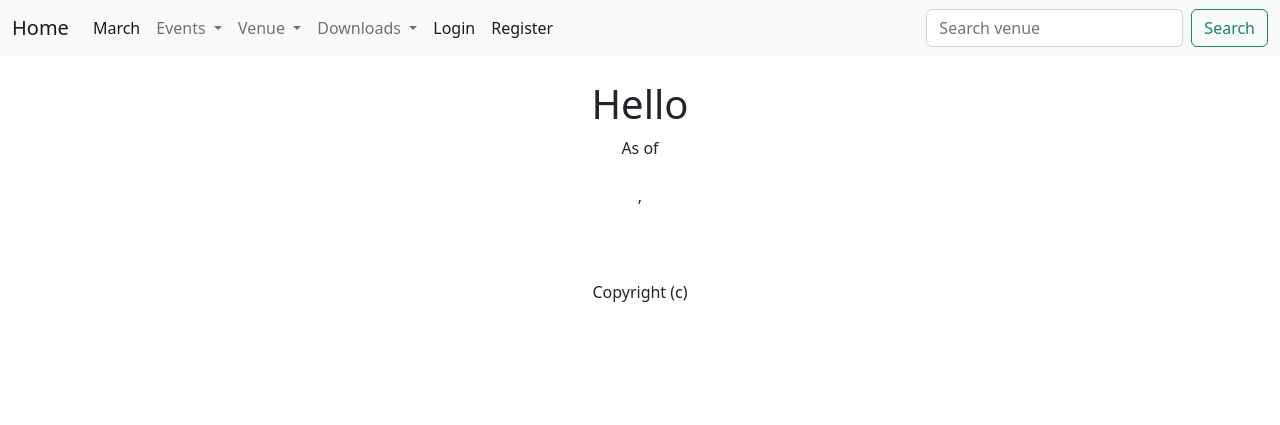
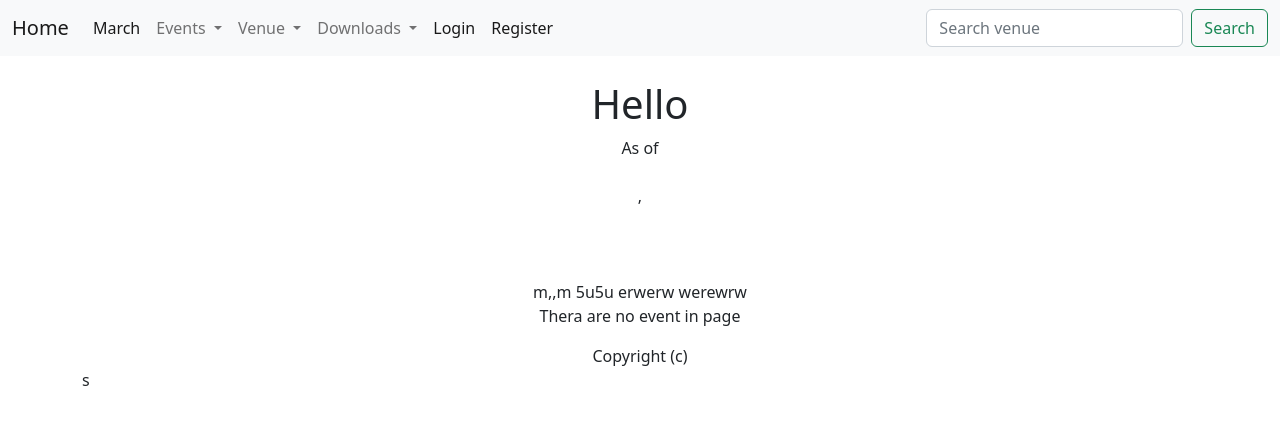
Before and after one commit to islomjon17/djangowednesday, a Django app: template djangowedapp1/templates/events/home.html in a window 1280 px wide. Shown: the top 425 px of the page. Run offline with Django 4.2, Linux system fonts and the light colour scheme; the template is opened without the code that fills it: values that come from a table or form of the project are taken from there, others are empty; data comes from the database, SQL or seed files in the repository; parts of the project's set-up code (start-up, migrations or seed data) failed here and were passed over; some libraries are stand-ins or nearby versions.

```diff
--- a/djangowedapp1/templates/events/home.html
+++ b/djangowedapp1/templates/events/home.html
@@ -30,8 +30,17 @@
     {{cal|safe }}
     <br/> <br/> <br/>  <br/>
 
+{% if event_list %}
+{% for event in event_list %}
+{{event}}
+{% endfor %}
+<p>  Thera are no event in page  </p>
+{% else %}
+
+{% endif %}
+
     Copyright (c) {{current_year}}
-</center>
+</center>s
         <script src="" async defer></script>
         {% endblock  %}
 
```
Also changed, not shown: djangowedapp1/views.py (+8 -0 lines).
